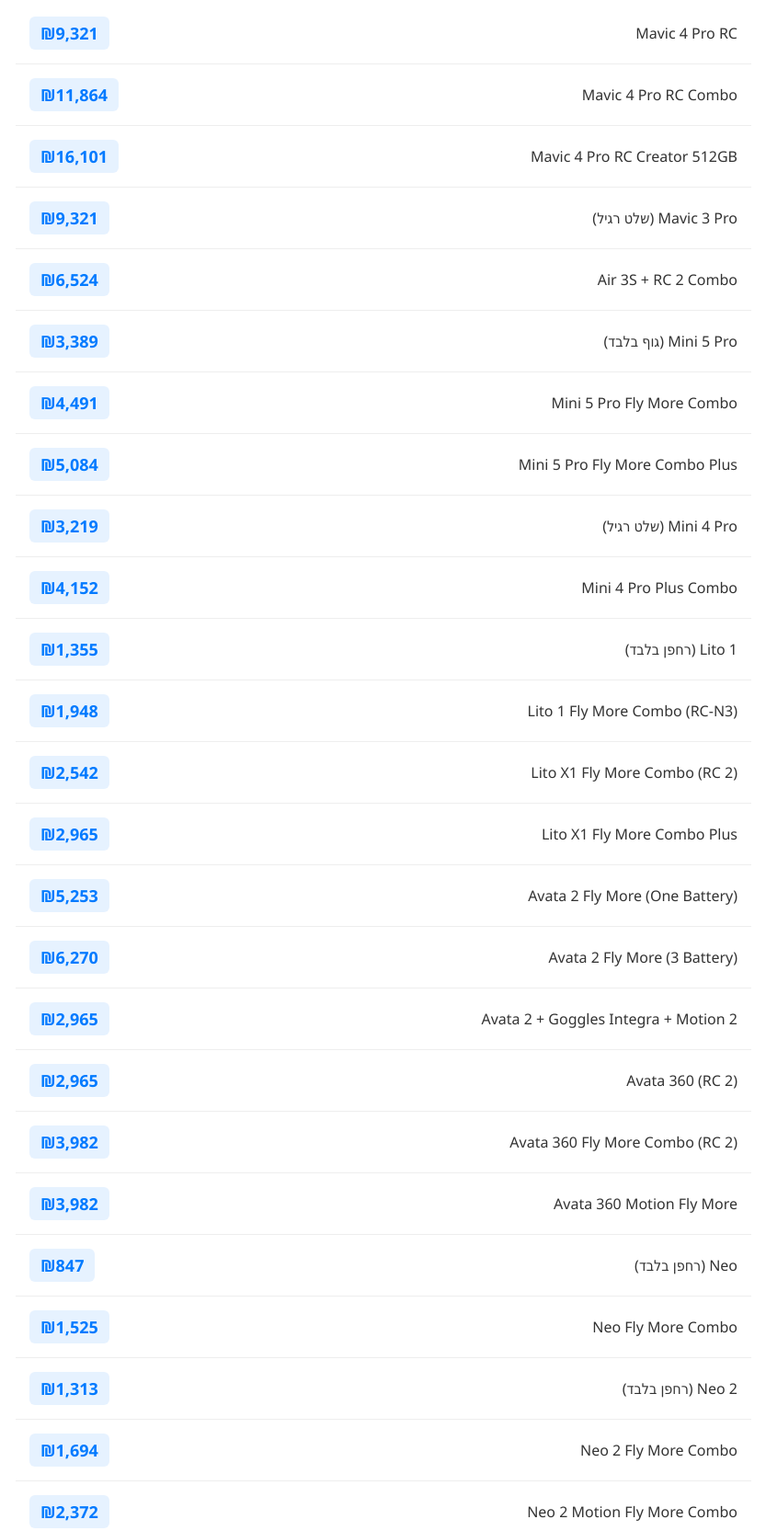
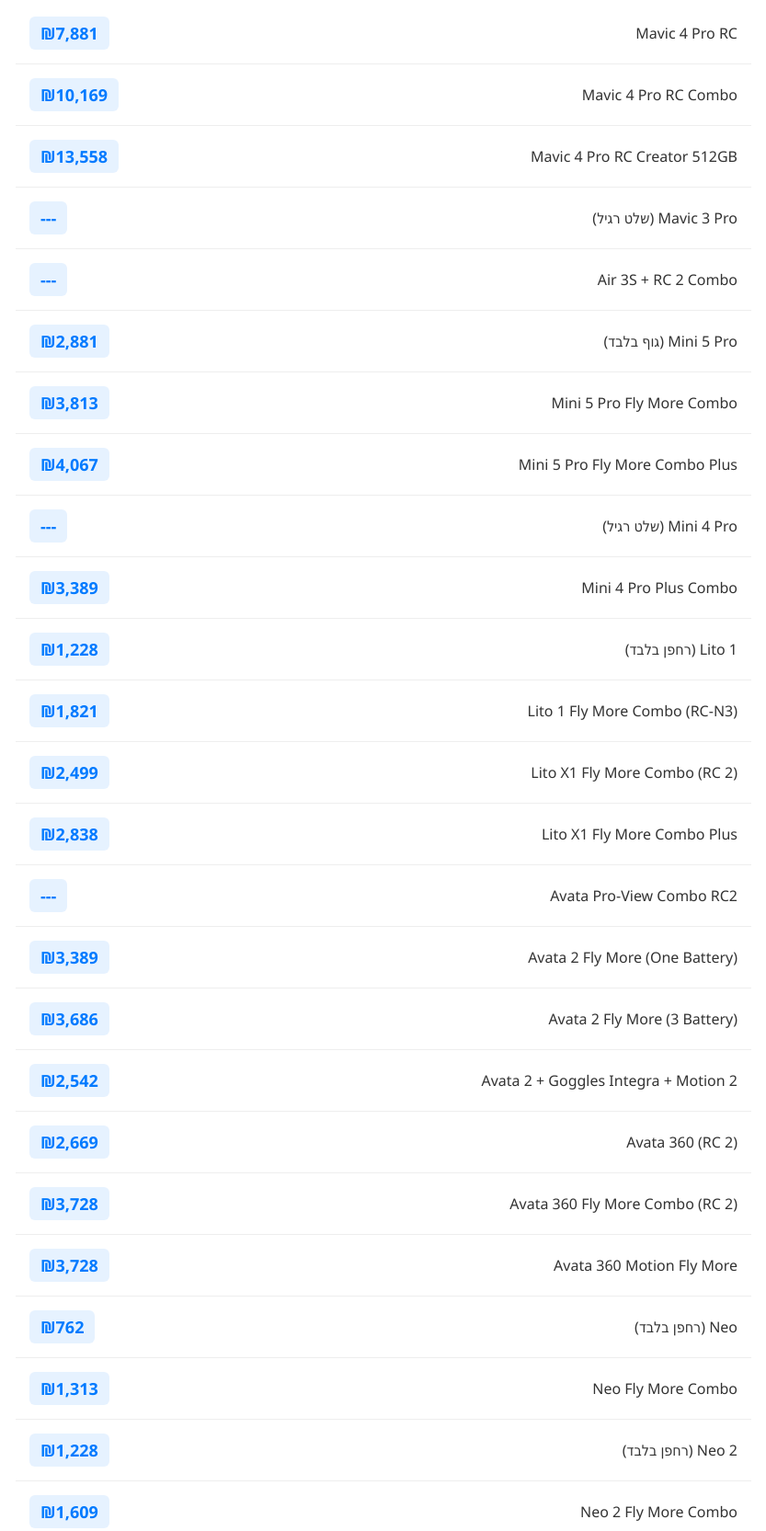
Before and after one commit to Ranmiz134/EILAT_PRICES, a plain HTML site: page index.html in a window 1280 px wide. Shown: the part 196-1861 px from the top of the page at 92% size, without its empty margins (223-1056 px from the left). Drawn offline with Linux system fonts and the light colour scheme.

Commit message:
Add files via upload

```diff
--- a/index.html
+++ b/index.html
@@ -23,282 +23,238 @@
     <h1>חיפוש מחירון אילת - עדכני</h1>
     <input type="text" id="searchInput" class="search-box" placeholder="חפש דגם..." onkeyup="filterProducts()">
     <ul class="product-list" id="productList">
-
         <li class="product-item">
             <span class="product-name">Mavic 4 Pro RC</span>
-            <span class="product-price">₪9,321</span>
+            <span class="product-price">₪7,881</span>
         </li>
-
         <li class="product-item">
             <span class="product-name">Mavic 4 Pro RC Combo</span>
-            <span class="product-price">₪11,864</span>
+            <span class="product-price">₪10,169</span>
         </li>
-
         <li class="product-item">
             <span class="product-name">Mavic 4 Pro RC Creator 512GB</span>
-            <span class="product-price">₪16,101</span>
+            <span class="product-price">₪13,558</span>
         </li>
-
         <li class="product-item">
             <span class="product-name">Mavic 3 Pro (שלט רגיל)</span>
-            <span class="product-price">₪9,321</span>
+            <span class="product-price">---</span>
         </li>
-
         <li class="product-item">
             <span class="product-name">Air 3S + RC 2 Combo</span>
-            <span class="product-price">₪6,524</span>
+            <span class="product-price">---</span>
         </li>
-
         <li class="product-item">
             <span class="product-name">Mini 5 Pro (גוף בלבד)</span>
+            <span class="product-price">₪2,881</span>
+        </li>
+        <li class="product-item">
+            <span class="product-name">Mini 5 Pro Fly More Combo</span>
+            <span class="product-price">₪3,813</span>
+        </li>
+        <li class="product-item">
+            <span class="product-name">Mini 5 Pro Fly More Combo Plus</span>
+            <span class="product-price">₪4,067</span>
+        </li>
+        <li class="product-item">
+            <span class="product-name">Mini 4 Pro (שלט רגיל)</span>
+            <span class="product-price">---</span>
+        </li>
+        <li class="product-item">
+            <span class="product-name">Mini 4 Pro Plus Combo</span>
             <span class="product-price">₪3,389</span>
         </li>
-
-        <li class="product-item">
-            <span class="product-name">Mini 5 Pro Fly More Combo</span>
-            <span class="product-price">₪4,491</span>
-        </li>
-
-        <li class="product-item">
-            <span class="product-name">Mini 5 Pro Fly More Combo Plus</span>
-            <span class="product-price">₪5,084</span>
-        </li>
-
-        <li class="product-item">
-            <span class="product-name">Mini 4 Pro (שלט רגיל)</span>
-            <span class="product-price">₪3,219</span>
-        </li>
-
-        <li class="product-item">
-            <span class="product-name">Mini 4 Pro Plus Combo</span>
-            <span class="product-price">₪4,152</span>
-        </li>
-
         <li class="product-item">
             <span class="product-name">Lito 1 (רחפן בלבד)</span>
-            <span class="product-price">₪1,355</span>
+            <span class="product-price">₪1,228</span>
         </li>
-
         <li class="product-item">
             <span class="product-name">Lito 1 Fly More Combo (RC-N3)</span>
-            <span class="product-price">₪1,948</span>
+            <span class="product-price">₪1,821</span>
         </li>
-
         <li class="product-item">
             <span class="product-name">Lito X1 Fly More Combo (RC 2)</span>
+            <span class="product-price">₪2,499</span>
+        </li>
+        <li class="product-item">
+            <span class="product-name">Lito X1 Fly More Combo Plus</span>
+            <span class="product-price">₪2,838</span>
+        </li>
+        <li class="product-item">
+            <span class="product-name">Avata Pro-View Combo RC2</span>
+            <span class="product-price">---</span>
+        </li>
+        <li class="product-item">
+            <span class="product-name">Avata 2 Fly More (One Battery)</span>
+            <span class="product-price">₪3,389</span>
+        </li>
+        <li class="product-item">
+            <span class="product-name">Avata 2 Fly More (3 Battery)</span>
+            <span class="product-price">₪3,686</span>
+        </li>
+        <li class="product-item">
+            <span class="product-name">Avata 2 + Goggles Integra + Motion 2</span>
             <span class="product-price">₪2,542</span>
         </li>
-
-        <li class="product-item">
-            <span class="product-name">Lito X1 Fly More Combo Plus</span>
-            <span class="product-price">₪2,965</span>
-        </li>
-
-        <li class="product-item">
-            <span class="product-name">Avata 2 Fly More (One Battery)</span>
-            <span class="product-price">₪5,253</span>
-        </li>
-
-        <li class="product-item">
-            <span class="product-name">Avata 2 Fly More (3 Battery)</span>
-            <span class="product-price">₪6,270</span>
-        </li>
-
-        <li class="product-item">
-            <span class="product-name">Avata 2 + Goggles Integra + Motion 2</span>
-            <span class="product-price">₪2,965</span>
-        </li>
-
         <li class="product-item">
             <span class="product-name">Avata 360 (RC 2)</span>
-            <span class="product-price">₪2,965</span>
+            <span class="product-price">₪2,669</span>
         </li>
-
         <li class="product-item">
             <span class="product-name">Avata 360 Fly More Combo (RC 2)</span>
-            <span class="product-price">₪3,982</span>
+            <span class="product-price">₪3,728</span>
         </li>
-
         <li class="product-item">
             <span class="product-name">Avata 360 Motion Fly More</span>
-            <span class="product-price">₪3,982</span>
+            <span class="product-price">₪3,728</span>
         </li>
-
         <li class="product-item">
             <span class="product-name">Neo (רחפן בלבד)</span>
-            <span class="product-price">₪847</span>
+            <span class="product-price">₪762</span>
         </li>
-
         <li class="product-item">
             <span class="product-name">Neo Fly More Combo</span>
-            <span class="product-price">₪1,525</span>
+            <span class="product-price">₪1,313</span>
         </li>
-
         <li class="product-item">
             <span class="product-name">Neo 2 (רחפן בלבד)</span>
-            <span class="product-price">₪1,313</span>
+            <span class="product-price">₪1,228</span>
         </li>
-
         <li class="product-item">
             <span class="product-name">Neo 2 Fly More Combo</span>
-            <span class="product-price">₪1,694</span>
+            <span class="product-price">₪1,609</span>
         </li>
-
         <li class="product-item">
             <span class="product-name">Neo 2 Motion Fly More Combo</span>
-            <span class="product-price">₪2,372</span>
+            <span class="product-price">₪2,203</span>
         </li>
-
+        <li class="product-item">
+            <span class="product-name">Flip Fly More Combo</span>
+            <span class="product-price">---</span>
+        </li>
         <li class="product-item">
             <span class="product-name">DJI ROMO S</span>
             <span class="product-price">₪3,389</span>
         </li>
-
         <li class="product-item">
             <span class="product-name">DJI ROMO A</span>
             <span class="product-price">₪3,813</span>
         </li>
-
         <li class="product-item">
             <span class="product-name">DJI ROMO P</span>
             <span class="product-price">₪4,491</span>
         </li>
-
         <li class="product-item">
             <span class="product-name">Action 6 Adventure Combo</span>
             <span class="product-price">₪1,652</span>
         </li>
-
         <li class="product-item">
             <span class="product-name">Action 6 Standard Combo</span>
             <span class="product-price">₪1,313</span>
         </li>
-
         <li class="product-item">
             <span class="product-name">Action 5 Pro Adventure Combo</span>
-            <span class="product-price">₪1,440</span>
+            <span class="product-price">---</span>
         </li>
-
         <li class="product-item">
             <span class="product-name">Action 5 Pro Standard Combo</span>
-            <span class="product-price">₪1,101</span>
+            <span class="product-price">---</span>
         </li>
-
+        <li class="product-item">
+            <span class="product-name">Action 5 Adventure Combo</span>
+            <span class="product-price">---</span>
+        </li>
         <li class="product-item">
             <span class="product-name">Action 5 Standard Combo</span>
             <span class="product-price">₪1,101</span>
         </li>
-
         <li class="product-item">
             <span class="product-name">Osmo 360 Adventure Combo</span>
             <span class="product-price">₪1,991</span>
         </li>
-
         <li class="product-item">
             <span class="product-name">Osmo 360 Standard Combo</span>
             <span class="product-price">₪1,482</span>
         </li>
-
         <li class="product-item">
             <span class="product-name">Osmo 360 2 Adventure Combo</span>
-            <span class="product-price">₪1,864</span>
+            <span class="product-price">₪2,287</span>
         </li>
-
         <li class="product-item">
             <span class="product-name">Osmo Pocket 3 Creator Combo</span>
             <span class="product-price">₪1,821</span>
         </li>
-
         <li class="product-item">
             <span class="product-name">Osmo Pocket 4 Creator Combo</span>
             <span class="product-price">₪1,864</span>
         </li>
-
         <li class="product-item">
             <span class="product-name">Osmo Pocket 4 Standard Combo</span>
             <span class="product-price">₪1,609</span>
         </li>
-
         <li class="product-item">
             <span class="product-name">Osmo Nano 64GB</span>
             <span class="product-price">₪1,016</span>
         </li>
-
         <li class="product-item">
             <span class="product-name">Osmo Mobile 7</span>
             <span class="product-price">₪279</span>
         </li>
-
         <li class="product-item">
             <span class="product-name">Osmo Mobile 7P</span>
             <span class="product-price">₪364</span>
         </li>
-
         <li class="product-item">
             <span class="product-name">Osmo Mobile 8</span>
             <span class="product-price">₪508</span>
         </li>
-
         <li class="product-item">
             <span class="product-name">Osmo Mobile 8P Advanced Tracking Combo</span>
             <span class="product-price">₪677</span>
         </li>
-
         <li class="product-item">
             <span class="product-name">Osmo Mobile 8P Creator Combo</span>
             <span class="product-price">₪847</span>
         </li>
-
         <li class="product-item">
             <span class="product-name">RS 5 Combo</span>
             <span class="product-price">₪2,075</span>
         </li>
-
         <li class="product-item">
             <span class="product-name">RS 5 Standard</span>
             <span class="product-price">₪1,779</span>
         </li>
-
         <li class="product-item">
             <span class="product-name">RS 4 Pro Combo</span>
             <span class="product-price">₪3,558</span>
         </li>
-
         <li class="product-item">
             <span class="product-name">RS 4 Combo</span>
             <span class="product-price">₪2,203</span>
         </li>
-
         <li class="product-item">
             <span class="product-name">RS 4 Standard</span>
             <span class="product-price">₪1,440</span>
         </li>
-
         <li class="product-item">
             <span class="product-name">RS 4 Mini Combo</span>
             <span class="product-price">₪1,313</span>
         </li>
-
         <li class="product-item">
             <span class="product-name">Mic 3 בודד (מקלט + משדר)</span>
             <span class="product-price">₪677</span>
         </li>
-
         <li class="product-item">
             <span class="product-name">Mic 3 זוגי</span>
             <span class="product-price">₪1,101</span>
         </li>
-
         <li class="product-item">
             <span class="product-name">Mic Mini 2 (1 TX + 1 RX)</span>
             <span class="product-price">₪211</span>
         </li>
-
         <li class="product-item">
             <span class="product-name">Mic Mini 2 (2 TX + 1 RX + Case)</span>
             <span class="product-price">₪338</span>
         </li>
-
     </ul>
     <div id="noResults" class="no-results">לא נמצאו מוצרים תואמים לחיפוש.</div>
 </div>
```
